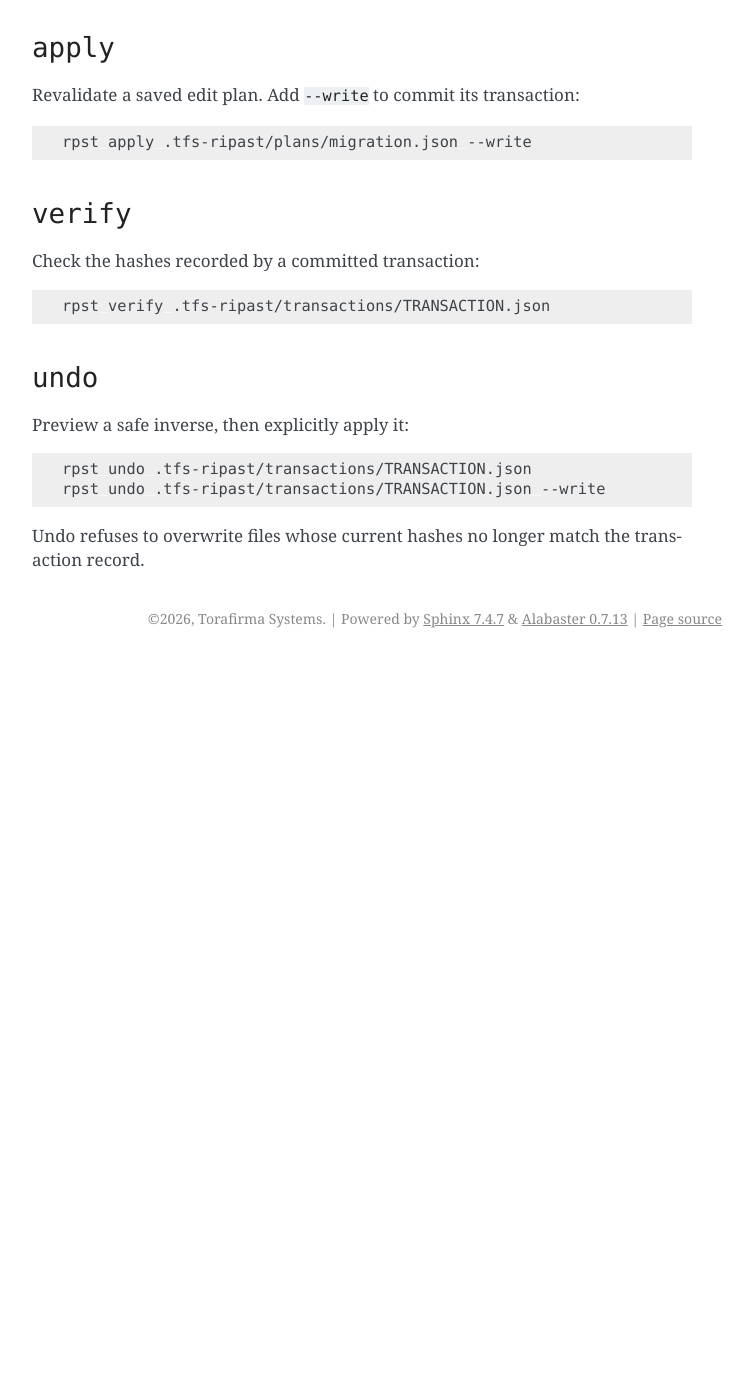
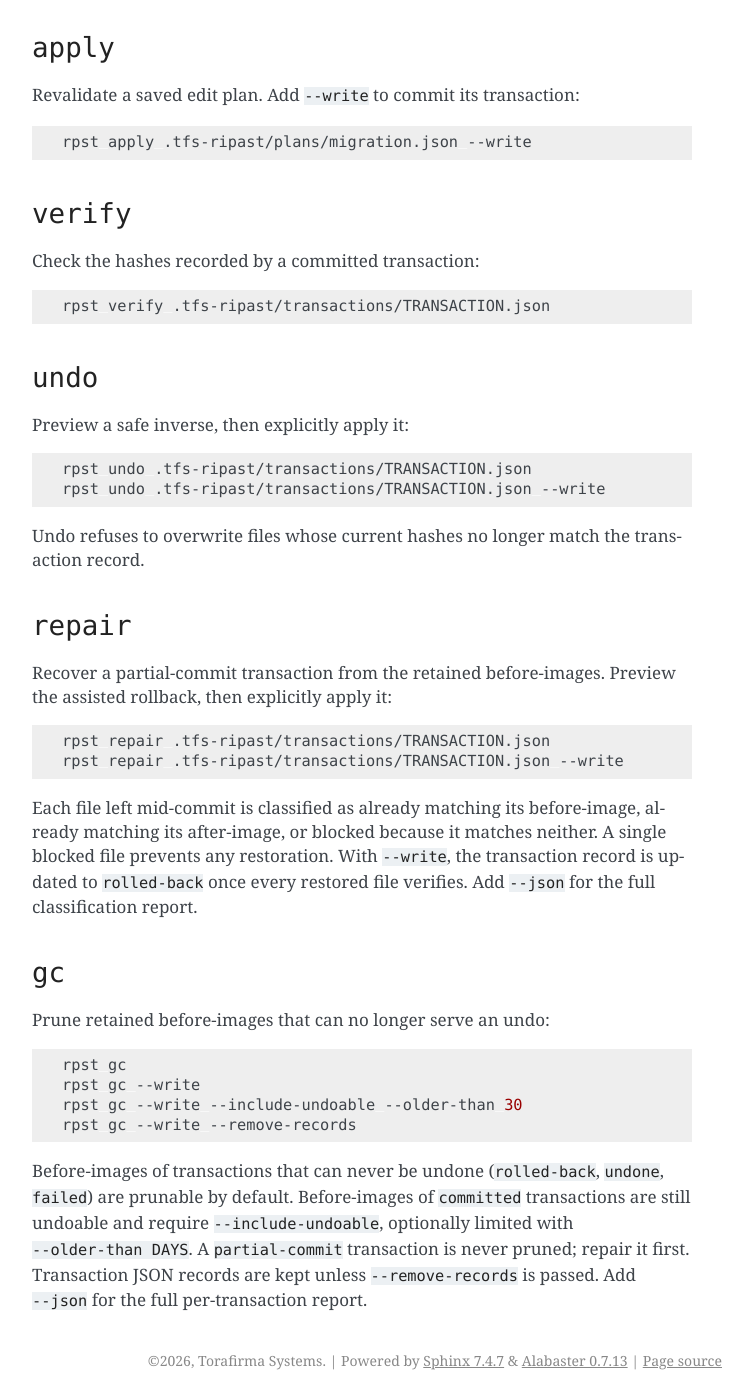
Before and after one commit to torakagemusha-sudo/tfs-ripast, a Sphinx documentation site: the page built from docs/commands.md, in a window 1280 px wide and 1400 px high, scrolled down 1425 px. Shown: the whole window, without its empty margins (388-1141 px from the left). Built offline with Sphinx 7.4.7, drawn with Linux system fonts in a browser that asks for light colours; before the commit the page ends 2083 px from its top, so only the background shows below that.

Commit message:
Document repair and gc commands

````diff
--- a/docs/commands.md
+++ b/docs/commands.md
@@ -77,3 +77,38 @@ rpst undo .tfs-ripast/transactions/TRANSACTION.json --write
 
 Undo refuses to overwrite files whose current hashes no longer match the
 transaction record.
+
+## `repair`
+
+Recover a partial-commit transaction from the retained before-images. Preview
+the assisted rollback, then explicitly apply it:
+
+```sh
+rpst repair .tfs-ripast/transactions/TRANSACTION.json
+rpst repair .tfs-ripast/transactions/TRANSACTION.json --write
+```
+
+Each file left mid-commit is classified as already matching its before-image,
+already matching its after-image, or blocked because it matches neither. A
+single blocked file prevents any restoration. With `--write`, the transaction
+record is updated to `rolled-back` once every restored file verifies. Add
+`--json` for the full classification report.
+
+## `gc`
+
+Prune retained before-images that can no longer serve an undo:
+
+```sh
+rpst gc
+rpst gc --write
+rpst gc --write --include-undoable --older-than 30
+rpst gc --write --remove-records
+```
+
+Before-images of transactions that can never be undone (`rolled-back`,
+`undone`, `failed`) are prunable by default. Before-images of `committed`
+transactions are still undoable and require `--include-undoable`, optionally
+limited with `--older-than DAYS`. A `partial-commit` transaction is never
+pruned; repair it first. Transaction JSON records are kept unless
+`--remove-records` is passed. Add `--json` for the full per-transaction
+report.
````
